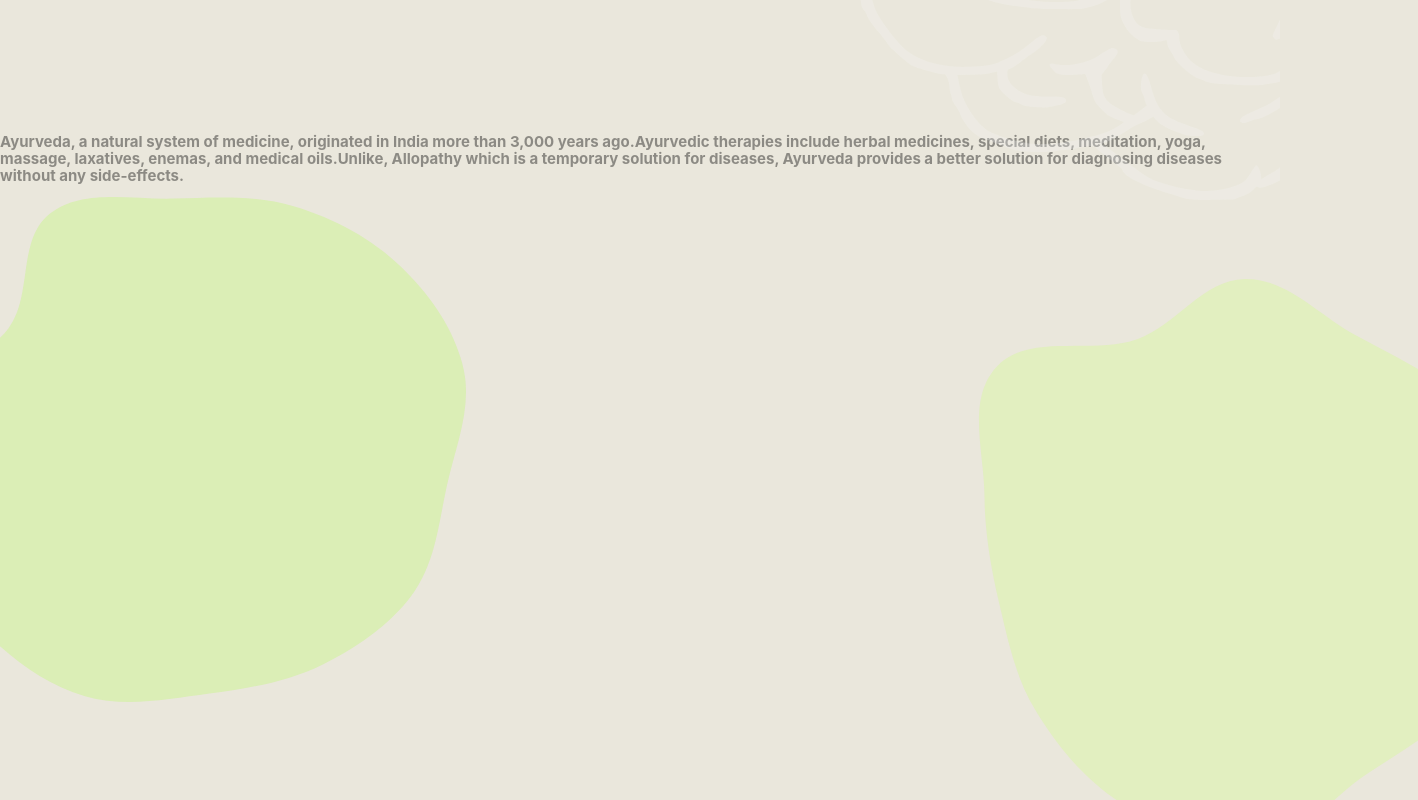
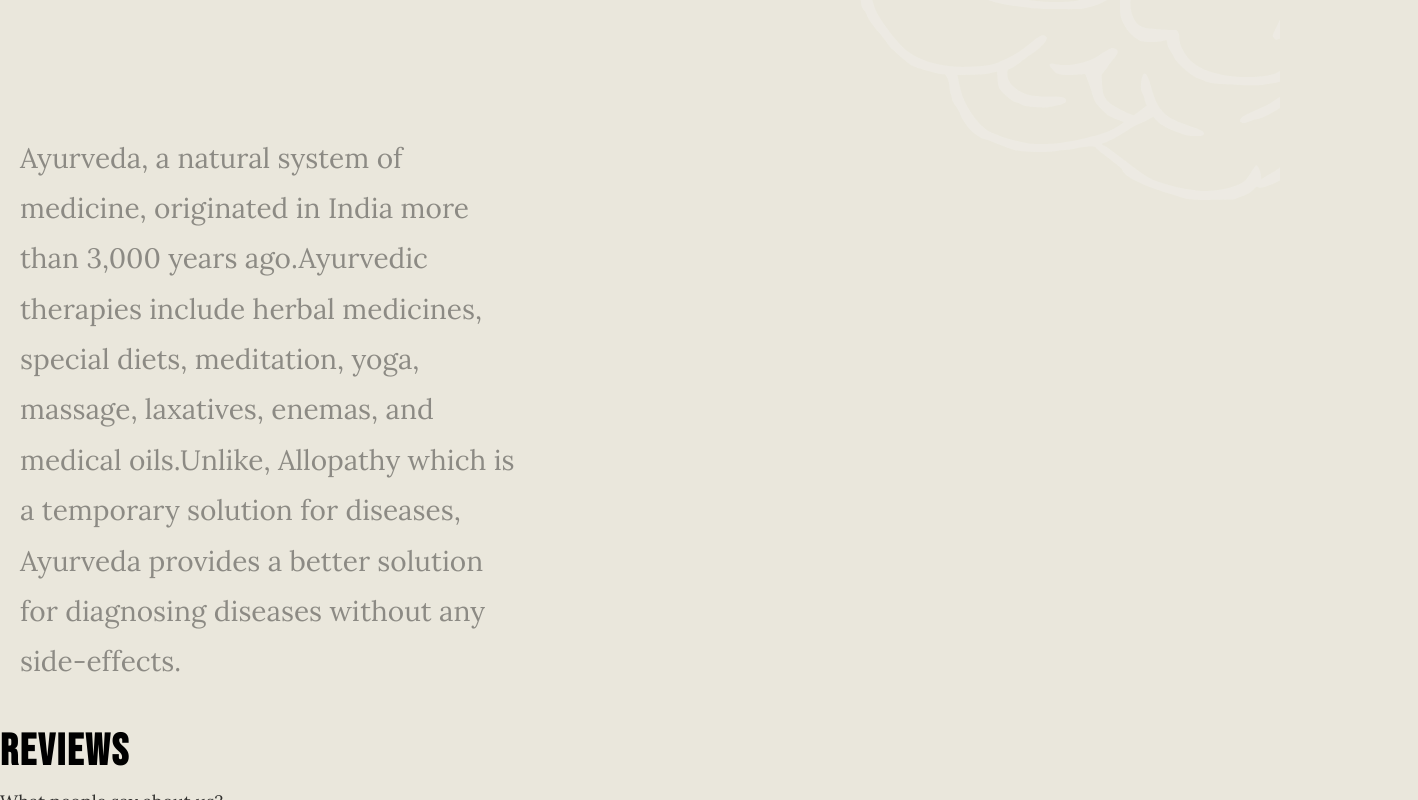
Before and after one commit to vijayverma2003/Neuro-Center, a React (Create React App) app: page / in a window 1280 px wide. Shown: the part 660-1460 px from the top of the page, 1418 px wide, since content can reach past the window. Built offline with nearby package versions, Linux system fonts and the light colour scheme.

Commit message:
Updating ayurveda description component

```diff
--- a/src/App.js
+++ b/src/App.js
@@ -4,7 +4,6 @@ import "./styles/styles.css";
 import Navbar from "./components/Navbar";
 import Hero from "./components/Hero";
 import AyurvedaDescription from "./components/AyurvedaDescription";
-import Specialities from "./components/Specialities";
 import Reviews from "./components/Reviews";
 import MeetTheDoctor from "./components/MeetTheDoctor";
 import Footer from "./components/Footer";
@@ -15,10 +14,9 @@ function App() {
       <Navbar />
       <Hero />
       <AyurvedaDescription />
-      {/* <Specialities />
       <Reviews />
       <MeetTheDoctor />
-      <Footer /> */}
+      <Footer />
     </>
   );
 }
--- a/src/components/AyurvedaDescription.jsx
+++ b/src/components/AyurvedaDescription.jsx
@@ -10,12 +10,12 @@ function AyurvedaDescription(props) {
       ".highlight",
       { color: "rgba(0, 0, 0, .4)" },
       {
-        color: "black",
+        color: "#e85a4f",
         stagger: 1,
         scrollTrigger: {
           trigger: ".ayurveda--description--container",
           scrub: true,
-          start: "-30%",
+          start: "-60%",
           end: "50%",
         },
       }
@@ -30,16 +30,15 @@ function AyurvedaDescription(props) {
       scrollTrigger: {
         trigger: ".ayurveda--description--container",
         scrub: true,
-        start: "-15%",
+        start: "-30%",
         end: "70%",
       },
     });
   }, []);
 
   return (
-    <section className="ayurveda--description--container">
-      <div className="ayurveda--description block">
-        <h2 className="ayurveda--description--text">
+    <section className="container ayurveda--description--container">
+      <h2 className="ayurveda--description">
         <span className="highlight">
           Ayurveda, a natural system of medicine,{" "}
         </span>{" "}
@@ -60,32 +59,6 @@ function AyurvedaDescription(props) {
           any side-effects.
         </span>
       </h2>
-      </div>
-      <div className="blobs">
-        <svg
-          width="1418"
-          height="1007"
-          viewBox="0 0 1418 1007"
-          fill="none"
-          xmlns="http://www.w3.org/2000/svg"
-        >
-          <path
-            d="M294.518 9.46337C334.72 21.5596 372.141 41.7461 401.507 70.1626C431.215 98.9102 455.61 134.048 463.835 173.306C471.853 211.574 455.636 249.595 447.099 287.764C438.903 324.413 436.091 362.924 414.395 394.375C392.468 426.159 359.011 449.357 323.351 467.149C288.165 484.706 248.971 491.281 209.51 496.602C167.896 502.214 125.189 510.837 84.9945 499.289C43.8574 487.47 9.8284 460.373 -19.4296 430.824C-48.788 401.174 -72.1222 366.506 -84.7645 327.841C-97.4351 289.09 -109.876 245.021 -92.2905 207.991C-74.4703 170.467 -16.4956 165.016 8.56625 131.316C33.5236 97.7574 16.6157 42.8569 50.0672 16.5691C82.2863 -8.75019 131.594 2.8207 173.633 1.5987C214.518 0.410245 255.573 -2.25436 294.518 9.46337Z"
-            fill="#B6FC5C"
-            fill-opacity="0.3"
-          />
-          <path
-            d="M868.289 614.556C914.045 627.09 941.323 655.824 967.188 681.917C990.918 705.855 1004.28 732.484 1012.44 759.972C1020.25 786.293 1016.15 812.485 1013.85 839.192C1011.24 869.485 1022.21 902.016 997.909 928.533C973.234 955.463 926.38 972.674 880.008 985.265C834.629 997.586 784.303 997.663 734.73 999.991C683.034 1002.42 626.179 1014.87 581.13 999.3C535.6 983.566 533.123 943.698 500.237 918.957C468.084 894.769 411.623 883.811 390.129 855.61C367.998 826.571 365.745 791.867 379.888 761.048C393.805 730.724 428.502 704.902 468.5 684.836C505.22 666.414 555.246 663.57 598.465 651.39C640.043 639.673 674.826 620.192 719.556 614.085C768.537 607.399 822.533 602.023 868.289 614.556Z"
-            fill="#FBFF29"
-            fill-opacity="0.3"
-          />
-          <path
-            d="M1354.85 137.703C1388.72 156.088 1422.72 172.223 1453.23 195.199C1489 222.129 1536.43 243.553 1550 284.65C1563.48 325.502 1539.88 368.919 1523.77 408.926C1509.01 445.591 1487.49 478.935 1459.93 508.388C1433.24 536.904 1398.36 555.441 1365.7 577.834C1327.46 604.061 1297.04 647.067 1250 652.345C1203.33 657.582 1158.74 630.456 1120.06 605.395C1084.08 582.077 1057.16 548.96 1035.47 513.331C1015.6 480.694 1008.12 443.936 999.428 407.246C990.83 370.961 984.722 335.201 984.446 298.031C984.121 254.151 966.02 200.947 997.662 168.631C1030.15 135.453 1092.1 157.903 1137.09 142.135C1176.7 128.246 1202.47 82.8754 1244.75 82.0148C1286.97 81.1557 1318.31 117.862 1354.85 137.703Z"
-            fill="#CEFF7D"
-            fill-opacity="0.3"
-          />
-        </svg>
-      </div>
     </section>
   );
 }
--- a/src/components/Specialities.jsx
+++ /dev/null
@@ -1,87 +0,0 @@
-import React, { useEffect } from "react";
-import { gsap } from "gsap";
-import { ScrollTrigger } from "gsap/ScrollTrigger";
-
-gsap.registerPlugin(ScrollTrigger);
-
-function Specialities(props) {
-  useEffect(() => {
-    gsap.fromTo(
-      [".specialities--heading", ".specialities--description"],
-      { y: 0, opacity: 0 },
-      {
-        y: 0,
-        opacity: 1,
-        duration: 1.2,
-        stagger: 0.05,
-        scrollTrigger: {
-          trigger: ".specialities--page",
-          start: "-60%",
-        },
-      }
-    );
-
-    gsap.set(".speciality", { transformOrigin: "center" });
-
-    gsap.fromTo(
-      ".speciality",
-      { scale: 0.8, y: 200, opacity: 0 },
-      {
-        scale: 1,
-        y: 0,
-        opacity: 1,
-        duration: 1.4,
-        ease: "Power3.easeOut",
-        scrollTrigger: {
-          trigger: ".specialities--page",
-          start: "-60%",
-        },
-      }
-    );
-  }, []);
-
-  return (
-    <section className="block container specialities--page">
-      <h1 className="specialities--heading">Our Specialities</h1>
-      <p className="specialities--description">
-        If your problem is not listed below, Contact us for more details{" "}
-      </p>
-      <div className="specialities">
-        <div className="speciality">
-          <img
-            className="speciality--image"
-            src={require("../images/slip.webp")}
-            alt=""
-          />
-          <p className="speciality--name">Slip Disc</p>
-        </div>
-        <div className="speciality">
-          <img
-            className="speciality--image"
-            src={require("../images/joint.jpeg")}
-            alt=""
-          />
-          <p className="speciality--name">Joint Pain</p>
-        </div>
-        <div className="speciality">
-          <img
-            className="speciality--image"
-            src={require("../images/knee.jpeg")}
-            alt=""
-          />
-          <p className="speciality--name">Knee Problems</p>
-        </div>
-        <div className="speciality">
-          <img
-            className="speciality--image"
-            src={require("../images/panchakarma.jpeg")}
-            alt=""
-          />
-          <p className="speciality--name">Panchakarma</p>
-        </div>
-      </div>
-    </section>
-  );
-}
-
-export default Specialities;
--- a/src/styles/styles.css
+++ b/src/styles/styles.css
@@ -8,7 +8,7 @@ body {
   margin: 0;
 }
 
-p, h4 {
+p, h4, h2 {
   color: rgba(0, 0, 0, 0.8);
   font-family: "Lora";
   font-size: 1.8rem;
@@ -25,6 +25,11 @@ h1 {
   font-size: 4.4rem;
   margin: 1rem 0;
   letter-spacing: 2px;
+}
+
+h2 {
+  font-size: 2.8rem;
+  font-weight: 400;
 }
 
 h4 {
@@ -81,4 +86,13 @@ nav {
   opacity: 0.3;
 }
 
+.ayurveda--description {
+  width: 500px;
+  line-height: 1.8;
+}
+
+.highlight {
+  color: rgba(0, 0, 0, 0.404);
+}
+
 /*# sourceMappingURL=styles.css.map */
--- a/src/styles/styles.scss
+++ b/src/styles/styles.scss
@@ -40,6 +40,12 @@ h1 {
   font-size: 4.4rem;
   margin: 1rem 0;
   letter-spacing: 2px;
+}
+
+h2 {
+  @extend %paragraph-style;
+  font-size: 2.8rem;
+  font-weight: 400;
 }
 
 h4 {
@@ -110,3 +116,14 @@ nav {
   top: 0;
   opacity: 0.3;
 }
+
+// Ayurveda Description
+
+.ayurveda--description {
+  width: 500px;
+  line-height: 1.8;
+}
+
+.highlight {
+  color: rgba(0, 0, 0, 0.404);
+}
```
Also changed, not shown: 1 other file (tests, documents, lock files or other folders). Lines whose indentation alone changed are shown as unchanged.
